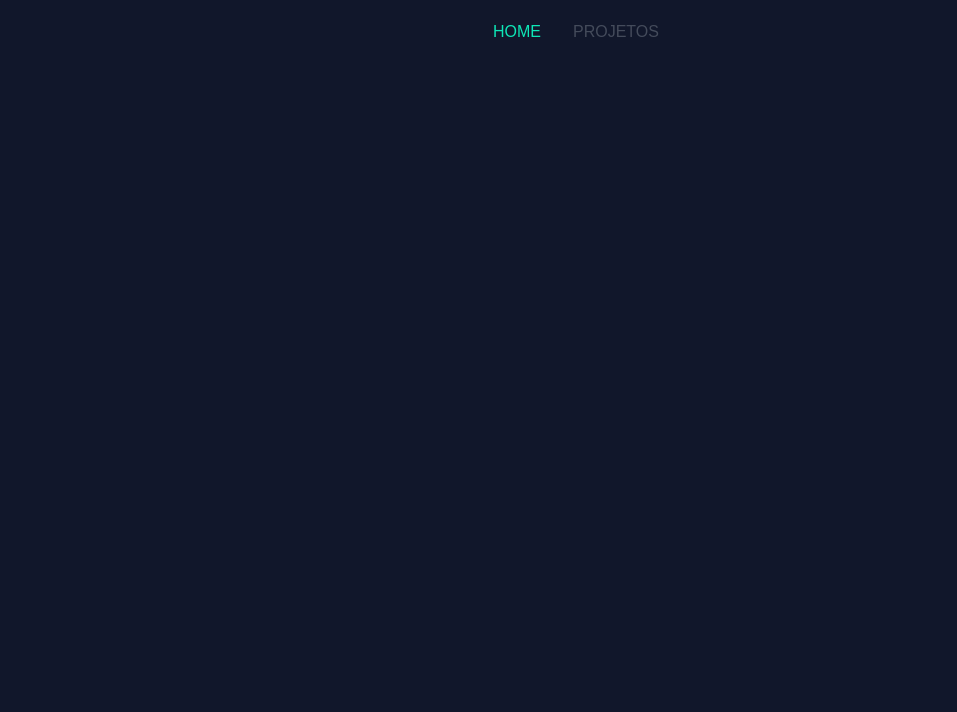
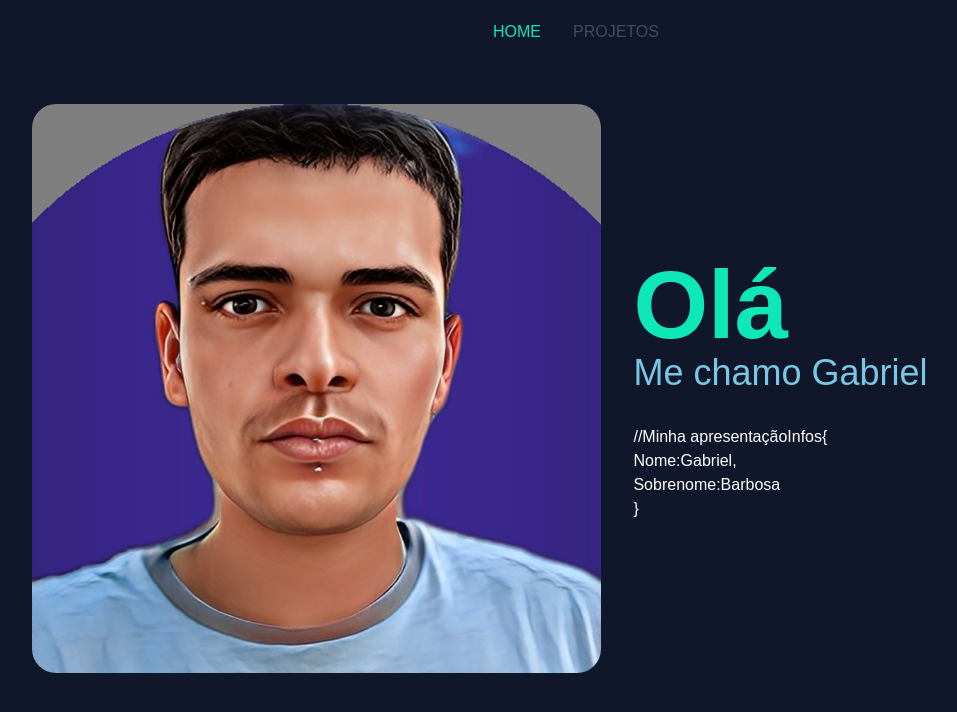
Before and after one commit to GabrielBarbosa07/Portifolio.tsx, a Next.js app: page / in a window 1280 px wide. Shown: the top 712 px of the page, without its empty margins (64-1021 px from the left). Built offline with nearby package versions, Linux system fonts and the light colour scheme.

Commit message:
Feito até o primeiro bloco no homehero

```diff
--- /dev/null
+++ b/src/components/HomeHero/index.tsx
@@ -0,0 +1,43 @@
+/* eslint-disable react/jsx-no-comment-textnodes */
+import Image from "next/image";
+import picture from "../../assets/my-pic.jpg";
+
+export function HomeHero() {
+  return (
+    <section className="max-[1536px]:w-full flex lg:flex-row max-[640px]:flex-col-reverse gap-8 items-center justify-center mt-10">
+      <Image
+        src={picture}
+        alt="Minha foto"
+        className=" max-[1536px]:w-1/4 max-[1024px]:w-[25rem] rounded-3xl"
+      />
+
+      <div className="lg:w-3/4 min-[210px]:w-full">
+        <section className="text-container mb-8 w-full max-[640px]:text-center">
+          <h1 className="text-9xl max-[1536px]:text-8xl max-[1024px]:text-5xl text-gree-200 font-semibold">
+            Olá
+          </h1>
+          <h2 className="text-6xl max-[1536px]:text-4xl max-[1024px]:text-2xl font-normal text-bl-200">
+            Me chamo Gabriel
+          </h2>
+        </section>
+
+        <section>
+          <div className="seila">
+            <span>//Minha apresentação</span>
+            <span>Infos</span>
+            {"\u007b"}
+            <div>
+              Nome:
+              <span>Gabriel,</span>
+            </div>
+            <div>
+              Sobrenome:
+              <span>Barbosa</span><br />
+              {"\u007d"}
+            </div>
+          </div>
+        </section>
+      </div>
+    </section>
+  );
+}
--- a/src/pages/Home/index.tsx
+++ b/src/pages/Home/index.tsx
@@ -1,9 +1,13 @@
 import { Header } from "../../components/Header";
+import { HomeHero } from "../../components/HomeHero";
 
 export default function HomePage() {
-    return(
-        <>
-            <Header/>
-        </>
-    )
+  return (
+    <div className="flex flex-col w-full h-full">
+      <Header />
+      <main className="container">
+        <HomeHero />
+      </main>
+    </div>
+  );
 }
--- a/styles/Home.module.css
+++ b/styles/Home.module.css
@@ -4,6 +4,7 @@
   max-width: 85rem;
   padding: 0 1rem;
   color: white;
+  background-color: rgb(17 23 43)
 }
 
 .container ul {
@@ -17,17 +18,17 @@
 .container button {
   cursor: pointer;
 }
-@media (max-width: 1450px) {
+@media (max-width: 1536px) {
   .container {
     max-width: 70rem;
   }
 }
-@media (max-width: 1000px) {
+@media (max-width: 1024px) {
   .container {
-    max-width: 50rem;
+    max-width: 55rem;
   }
 }
-@media (max-width: 700px) {
+@media (max-width: 768px) {
   .container {
     max-width: 70rem;
   }
```
Also changed, not shown: src/assets/my-pic.jpg (added).
